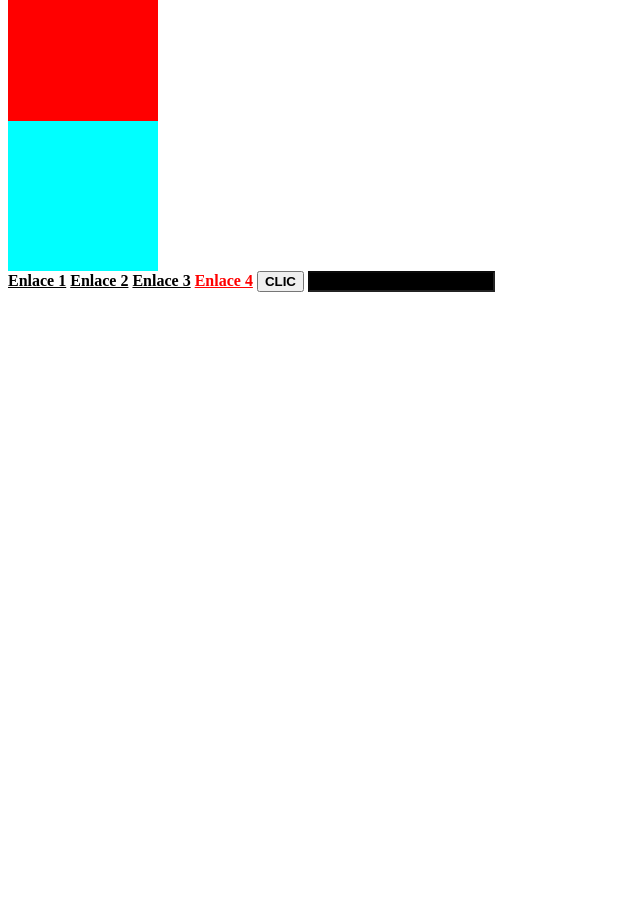
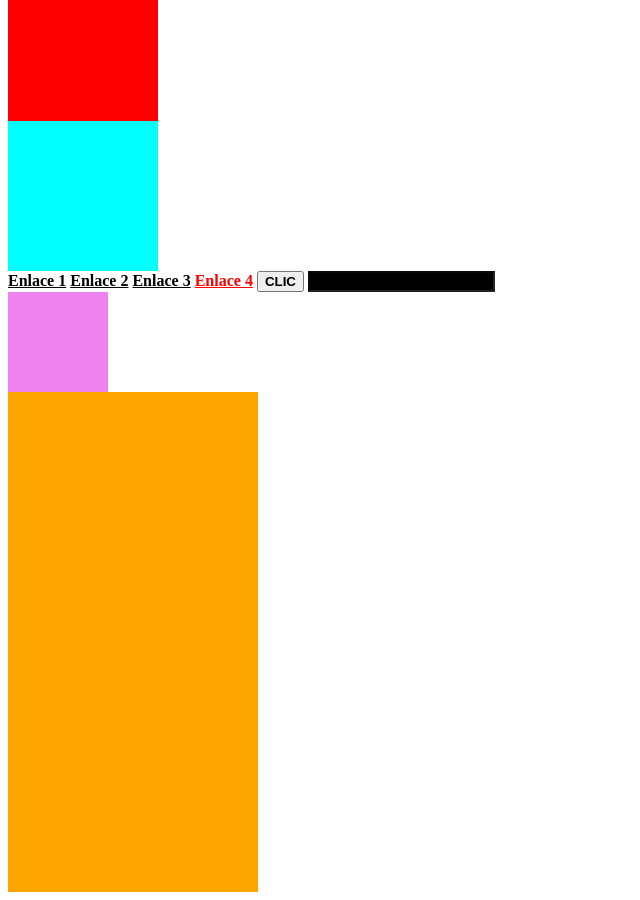
Before and after one commit to oscar-perezRevons/CSS-I, a plain HTML site: page index.html in a window 1280 px wide. Shown: the part 875-1775 px from the top of the page, without its empty margins (0-640 px from the left). Before the commit the page ends 1175 px from the top, so only its background shows below. Drawn offline with Linux system fonts and the light colour scheme.

Commit message:
Quinto cambio

```diff
--- a/index.html
+++ b/index.html
@@ -30,6 +30,15 @@
     <a title="importante" href="">Enlace 4</a>
     <button>CLIC</button>
     <input type="text" disabled>
+    <div class="capibara1">
+
+    </div>
+    <div class="capibara2">
+
+    </div>
+    <div class="capibara3">
+
+    </div>
 </body>
 
 </html>
--- a/styles.css
+++ b/styles.css
@@ -72,3 +72,11 @@ p::first-letter {
     color: red;
     font-size: 45px;
 }
+
+.capibara1,
+capibara2,
+capibara3 {
+    height: 100px;
+    width: 100px;
+    background-color: violet;
+}
```
